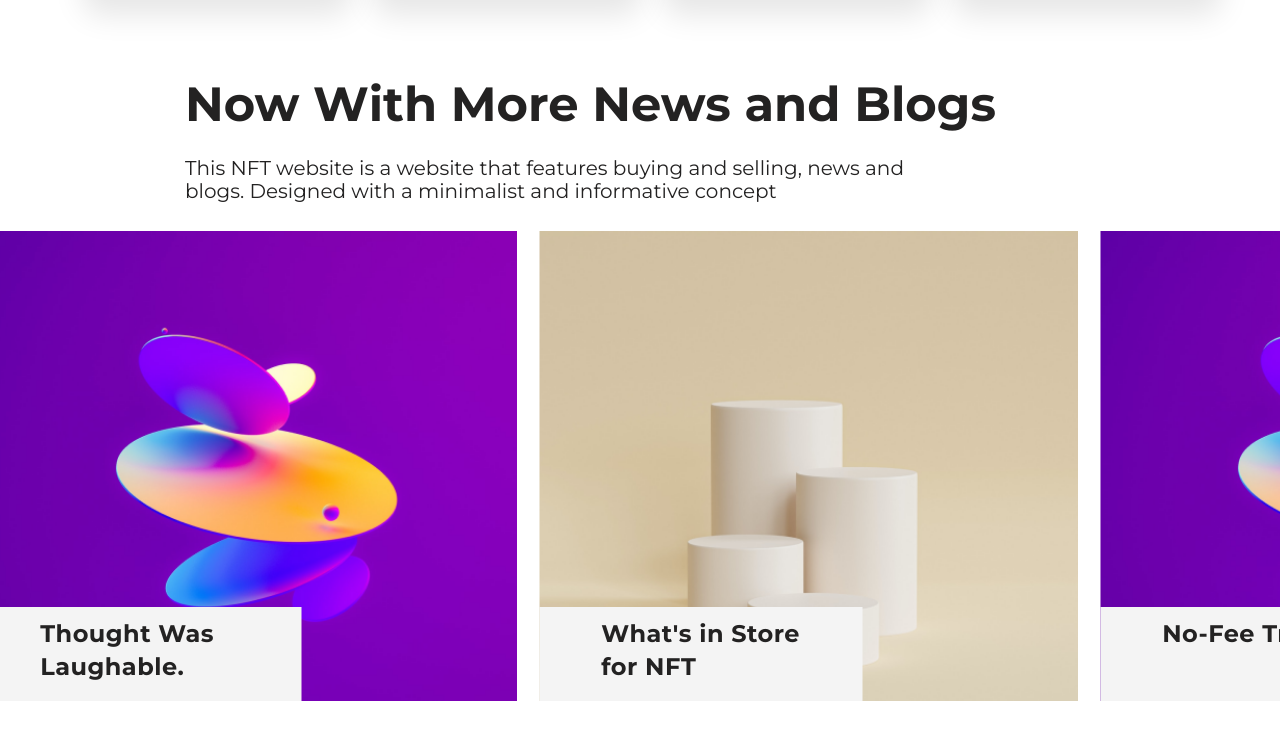
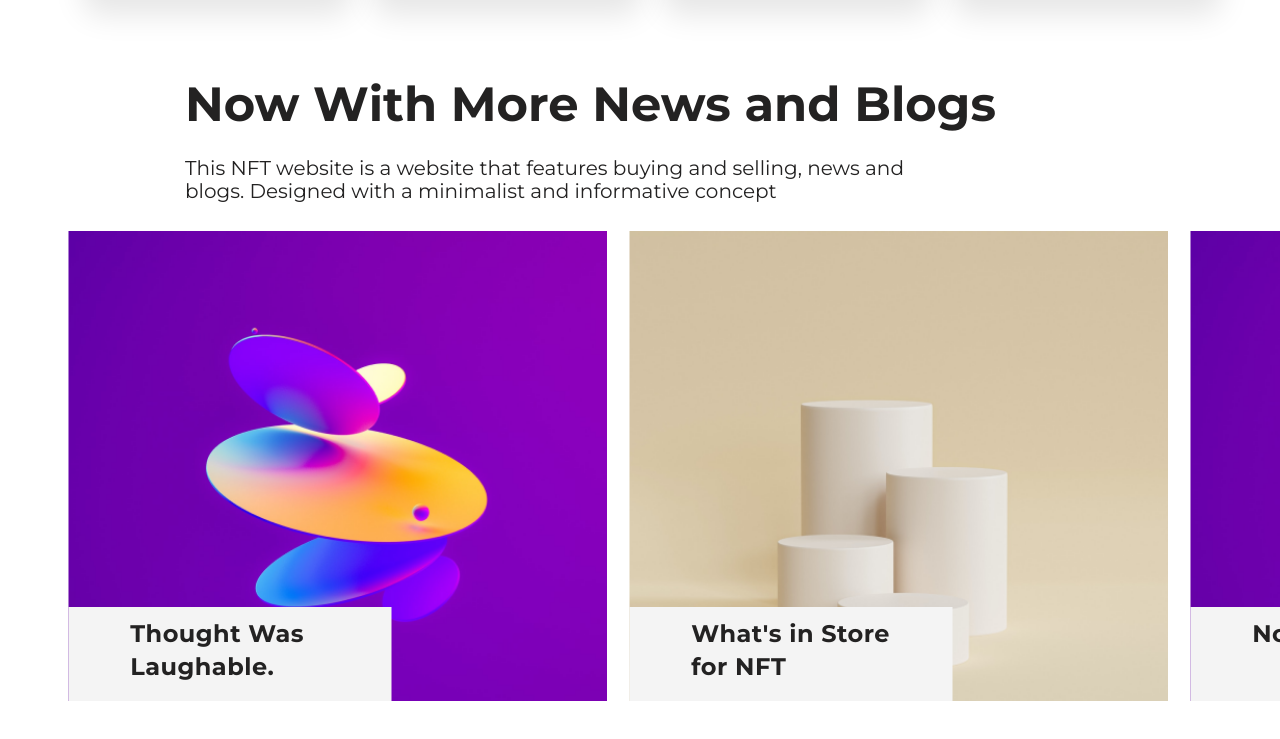
Before and after one commit to RPO3-Group/Final-Project-HTML-CSS, a plain HTML site: page index.html in a window 1280 px wide. Shown: the part 1512-2251 px from the top of the page. Before the commit the page ends 2213 px from the top, so only its background shows below. Drawn offline with nearby package versions, Linux system fonts and the light colour scheme.

Commit message:
centering slider cards

```diff
--- a/sass/components/Main/components/_NowWithMoreNewsAndBlogs.scss
+++ b/sass/components/Main/components/_NowWithMoreNewsAndBlogs.scss
@@ -9,6 +9,8 @@
 .slider-container,
 .swiper-container {
     max-width: 1100px;
+    margin: 0 auto;
+    padding-bottom: 60px;
 }
 
 .card {
```
Also changed, not shown: css/index.css, css/index.min.css.
